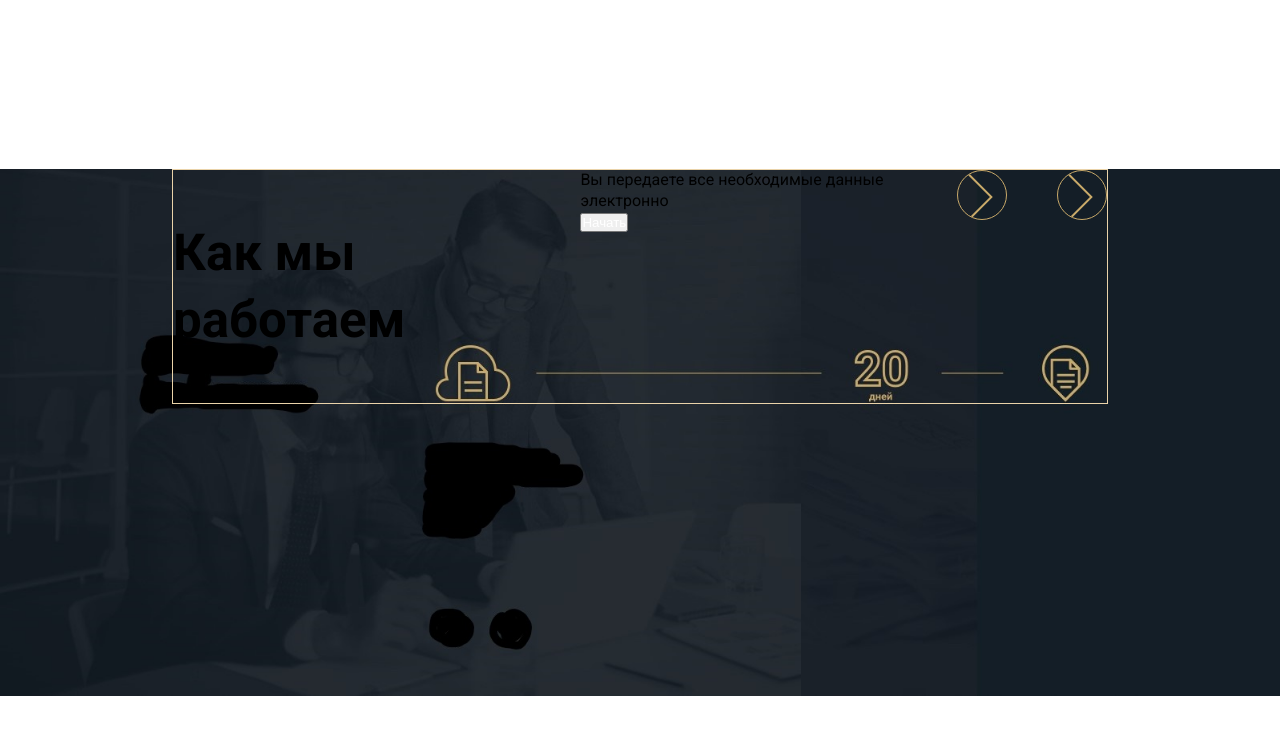
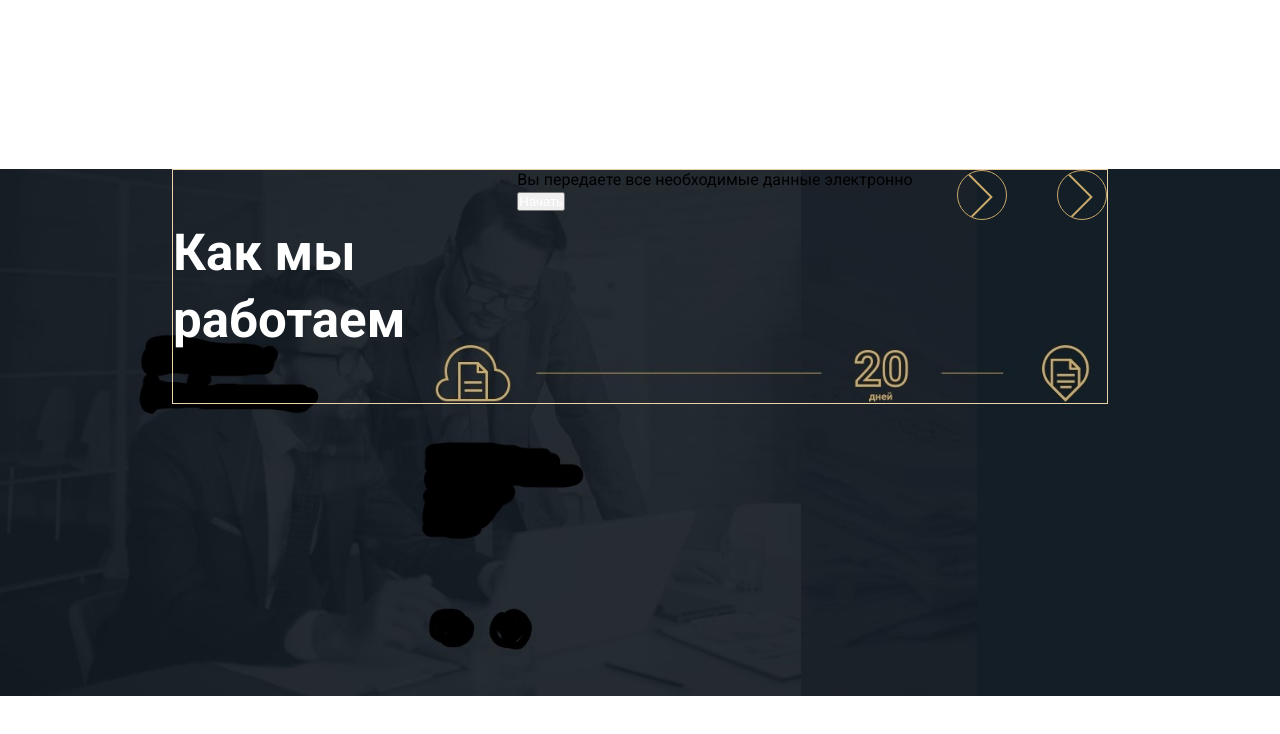
Before and after one commit to SabSnow/example_site_1, a plain HTML site: page index.html in a window 1280 px wide. Shown: the part 1513-2247 px from the top of the page. Drawn offline with Linux system fonts and the light colour scheme; a web font is replaced by a local one.

Commit message:
Change3_sec2

```diff
--- a/style.css
+++ b/style.css
@@ -343,3 +343,9 @@ span .name {
 .why2 .wrapper {
 	margin: 172px;
 }
+.why2 .h2name {
+	width: 300px;
+	color: #fff;
+	display: flex;
+	align-items: center;
+}
```
